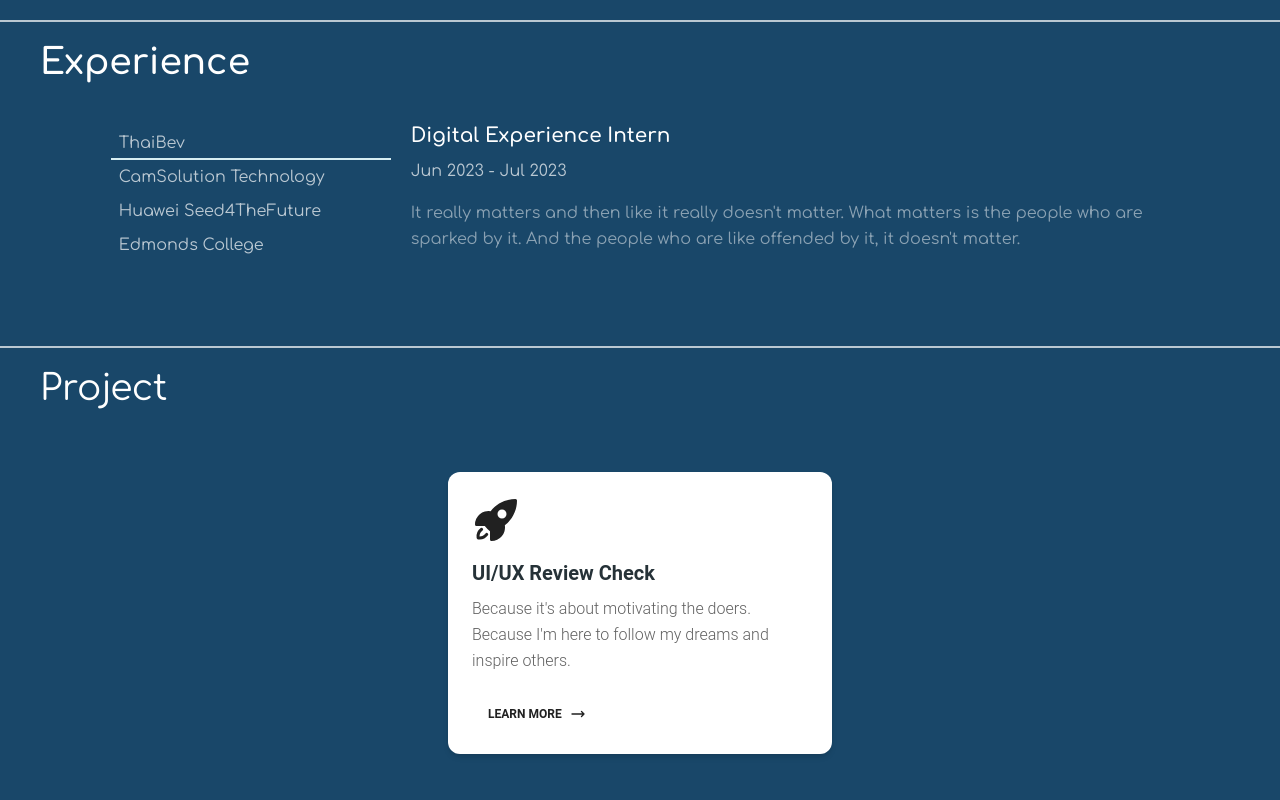
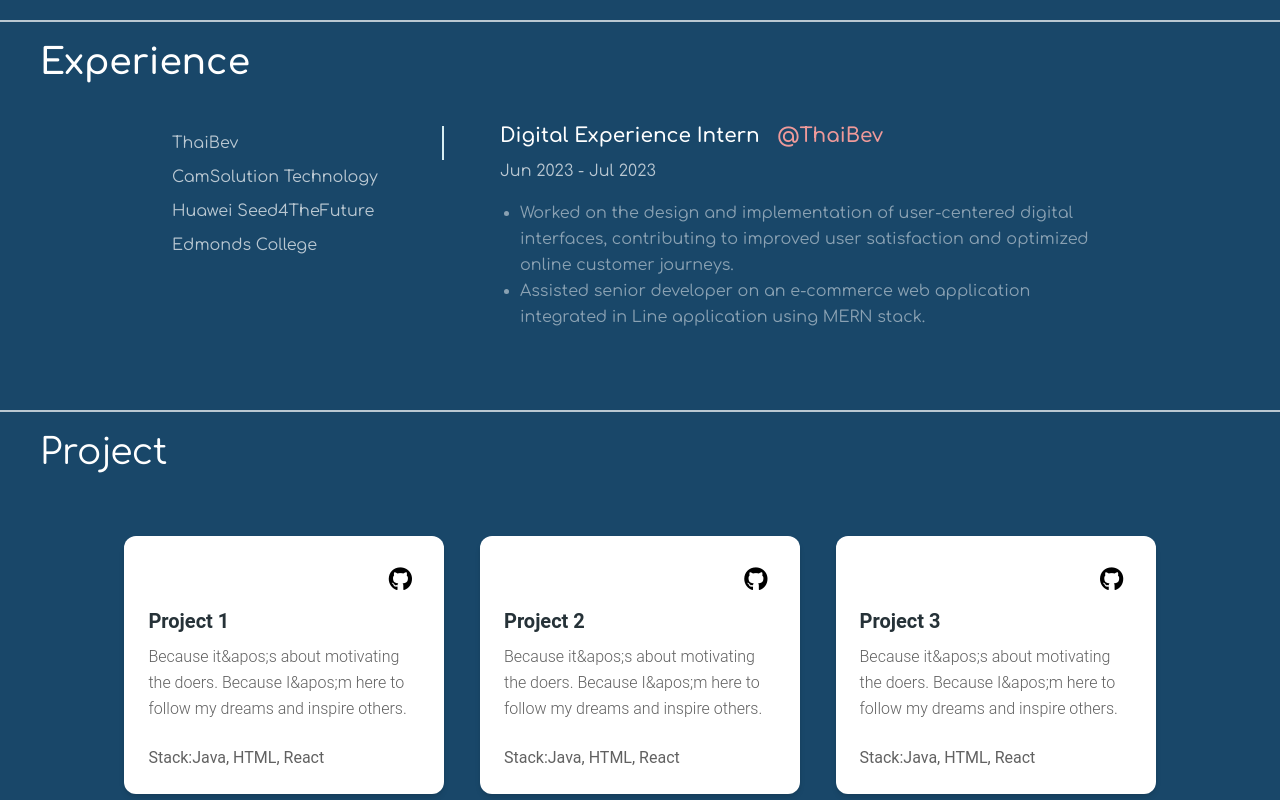
Before and after one commit to Ftyma/tyma-portfolio, a React (Vite) app: page /project in a window 1280 px wide. Shown: the part 520-1320 px from the top of the page. Built offline with nearby package versions, Linux system fonts and the light colour scheme; a web font is replaced by a local one.

Commit message:
fixed styling

```diff
--- a/src/components/About.tsx
+++ b/src/components/About.tsx
@@ -33,7 +33,7 @@
   return (
     <section id="about">
       <div className=" grid sm:grid-cols-2 w-11/12 h-100 mx-auto">
-        <div className="col-6 text-center sm:text-right my-auto">
+        <div className="col-6 text-center sm:text-right my-auto mb-4">
           <div>
             <h1 className="text-white text-5xl font-comfortaa font-extrabold">
               <Typewriter
@@ -62,6 +62,8 @@
             ))}
           </div>
         </div>
+
+        {/* profile pic */}
         <img
           className="w-[400px] rounded-lg col-6 ml-14"
           alt="profile"
--- a/src/components/Experience.tsx
+++ b/src/components/Experience.tsx
@@ -13,34 +13,39 @@
       value: "ThaiBev",
       position: "Digital Experience Intern",
       date: "Jun 2023 - Jul 2023 ",
-      desc: `It really matters and then like it really doesn't matter.
-          What matters is the people who are sparked by it. And the people
-          who are like offended by it, it doesn't matter.`,
+      desc: [
+        "Worked on the design and implementation of user-centered digital interfaces, contributing to improved user satisfaction and optimized online customer journeys.",
+        "Assisted senior developer on an e-commerce web application integrated in Line application using MERN stack.",
+      ],
     },
     {
       label: "CamSolution Technology",
       value: "CamSolution Technology",
       position: "Frontend Developer Intern",
       date: "Jun 2022 - Sept 2023",
-      desc: `Because it's about motivating the doers. Because I'm here
-          to follow my dreams and inspire other people to follow their dreams, too.`,
+      desc: [
+        "Collaborated with the developer team to build responsive and user-friendly web applications using Vue.js framework and Javascript",
+        "Actively engaged in the agile development process, delivering features and updates on project milestones to business clients and the team.",
+      ],
     },
     {
       label: "Huawei Seed4TheFuture",
       value: "Huawei Seed4TheFuture",
       position: "Cambodia Delegate",
       date: "Aug 2022",
-      desc: `We're not always in the position that we want to be at.
-          We're constantly growing. We're constantly making mistakes. We're
-          constantly trying to express ourselves and actualize our dreams.`,
+      desc: [
+        "Collaborated with a team of 5 in developing a map navigation mobile app prototype to address road accessibility of wheelchair users in Cambodia",
+        "Selected as the top7 among 24 projects in Thailand and achieved a Moonshot award at the APAC level",
+      ],
     },
     {
       label: "Edmonds College",
       value: "Edmonds College",
       position: "Green Team Event Coordinator",
       date: "Aug 2019 - Jun 2020 ",
-      desc: `Because it's about motivating the doers. Because I'm here
-          to follow my dreams and inspire other people to follow their dreams, too.`,
+      desc: [
+        "Coordinated over 10 high-impact events that engaged more than 100 students on campus, effectively promoting eco-conscious practices and environmental awareness.",
+      ],
     },
   ];
   return (
@@ -49,7 +54,7 @@
         Experience
       </h1>
 
-      <div className="w-10/12 justify-items-center mx-auto ">
+      <div className="w-9/12 justify-items-center mx-auto">
         <Tabs
           value="ThaiBev"
           orientation="vertical"
@@ -59,31 +64,39 @@
             className="w-72 bg-transparent"
             indicatorProps={{
               className:
-                " bg-transparent border-b-2 border-secondary shadow-none rounded-none",
+                " bg-transparent border-r-2 w-34 border-secondary shadow-none rounded-none",
             }}
           >
             {data.map(({ label, value }) => (
               <Tab
                 key={value}
                 value={value}
-                className="text-dimWhite justify-start  font-comfortaa"
+                className="text-dimWhite justify-start font-comfortaa"
               >
                 {label}
               </Tab>
             ))}
           </TabsHeader>
-          <TabsBody>
-            {data.map(({ value, desc, position, date }) => (
+          <TabsBody className="ml-9">
+            {data.map((list) => (
               <TabPanel
-                key={value}
-                value={value}
-                className="py-0  font-comfortaa"
+                key={list.value}
+                value={list.value}
+                className="py-0 font-comfortaa"
               >
                 <h1 className="text-xl text-white font-extrabold">
-                  {position}
+                  {list.position}{" "}
+                  <span className="text-red-200 pl-3">@{list.label}</span>
                 </h1>
-                <h3 className="text-dimWhite mt-2 mb-4">{date}</h3>
-                <h3 className="text-dimWhite opacity-70">{desc}</h3>
+                <h3 className="text-dimWhite mt-2 mb-4">{list.date}</h3>
+
+                <ul className="pl-5" style={{ listStyleType: "disc" }}>
+                  {list.desc.map((descJob, i) => (
+                    <li className="text-dimWhite opacity-70" key={i}>
+                      {descJob}
+                    </li>
+                  ))}
+                </ul>
               </TabPanel>
             ))}
           </TabsBody>
--- a/src/components/Project.tsx
+++ b/src/components/Project.tsx
@@ -3,63 +3,67 @@
   CardBody,
   CardFooter,
   Typography,
-  Button,
+  IconButton,
 } from "@material-tailwind/react";
+
+const projectList = [
+  {
+    title: " Project 1",
+    desc: "Because it&apos;s about motivating the doers. Because I&apos;m here to follow my dreams and inspire others.",
+    icon: "fa-brands fa-github",
+    url: `https://github.com/Ftyma`,
+    stack: "Java, HTML, React",
+  },
+  {
+    title: " Project 2",
+    desc: "Because it&apos;s about motivating the doers. Because I&apos;m here to follow my dreams and inspire others.",
+    icon: "fa-brands fa-github",
+    url: `https://github.com/Ftyma`,
+    stack: "Java, HTML, React",
+  },
+  {
+    title: " Project 3",
+    desc: "Because it&apos;s about motivating the doers. Because I&apos;m here to follow my dreams and inspire others.",
+    icon: "fa-brands fa-github",
+    url: `https://github.com/Ftyma`,
+    stack: "Java, HTML, React",
+  },
+  {
+    title: " Project 4",
+    desc: "Because it&apos;s about motivating the doers. Because I&apos;m here to follow my dreams and inspire others.",
+    icon: "fa-brands fa-github",
+    url: `https://github.com/Ftyma`,
+    stack: "Java, HTML, React",
+  },
+];
 
 const Project = () => {
   return (
     <section id="project">
       <h1 className="font-comfortaa text-white text-4xl ml-10">Project</h1>
 
-      <Card className="mt-16 w-96 mx-auto">
-        <CardBody>
-          <svg
-            xmlns="http://www.w3.org/2000/svg"
-            viewBox="0 0 24 24"
-            fill="currentColor"
-            className="mb-4 h-12 w-12 text-gray-900 "
-          >
-            <path
-              fillRule="evenodd"
-              d="M9.315 7.584C12.195 3.883 16.695 1.5 21.75 1.5a.75.75 0 01.75.75c0 5.056-2.383 9.555-6.084 12.436A6.75 6.75 0 019.75 22.5a.75.75 0 01-.75-.75v-4.131A15.838 15.838 0 016.382 15H2.25a.75.75 0 01-.75-.75 6.75 6.75 0 017.815-6.666zM15 6.75a2.25 2.25 0 100 4.5 2.25 2.25 0 000-4.5z"
-              clipRule="evenodd"
-            />
-            <path d="M5.26 17.242a.75.75 0 10-.897-1.203 5.243 5.243 0 00-2.05 5.022.75.75 0 00.625.627 5.243 5.243 0 005.022-2.051.75.75 0 10-1.202-.897 3.744 3.744 0 01-3.008 1.51c0-1.23.592-2.323 1.51-3.008z" />
-          </svg>
-          <Typography variant="h5" color="blue-gray" className="mb-2">
-            UI/UX Review Check
-          </Typography>
-          <Typography>
-            Because it&apos;s about motivating the doers. Because I&apos;m here
-            to follow my dreams and inspire others.
-          </Typography>
-        </CardBody>
-        <CardFooter className="pt-0">
-          <a href="#" className="inline-block">
-            <Button
-              size="sm"
-              variant="text"
-              className="flex items-center gap-2"
-            >
-              Learn More
-              <svg
-                xmlns="http://www.w3.org/2000/svg"
-                fill="none"
-                viewBox="0 0 24 24"
-                strokeWidth={2}
-                stroke="currentColor"
-                className="h-4 w-4"
-              >
-                <path
-                  strokeLinecap="round"
-                  strokeLinejoin="round"
-                  d="M17.25 8.25L21 12m0 0l-3.75 3.75M21 12H3"
-                />
-              </svg>
-            </Button>
-          </a>
-        </CardFooter>
-      </Card>
+      <div className="grid md:grid-cols-3 grid-cols-1 w-10/12 justify-items-center mx-auto">
+        {projectList.map(({ title, desc, icon, url, stack }) => (
+          <Card className="mt-16 w-80">
+            <CardBody>
+              <a href={url}>
+                <IconButton className="text-2xl bg-transparent text-black border-none shadow-none float-right">
+                  <i className={icon} />
+                </IconButton>
+              </a>
+
+              <br />
+              <br />
+
+              <Typography variant="h5" color="blue-gray" className="mb-2">
+                {title}
+              </Typography>
+              <Typography>{desc}</Typography>
+            </CardBody>
+            <CardFooter className="pt-0">Stack:{stack}</CardFooter>
+          </Card>
+        ))}
+      </div>
     </section>
   );
 };
```
